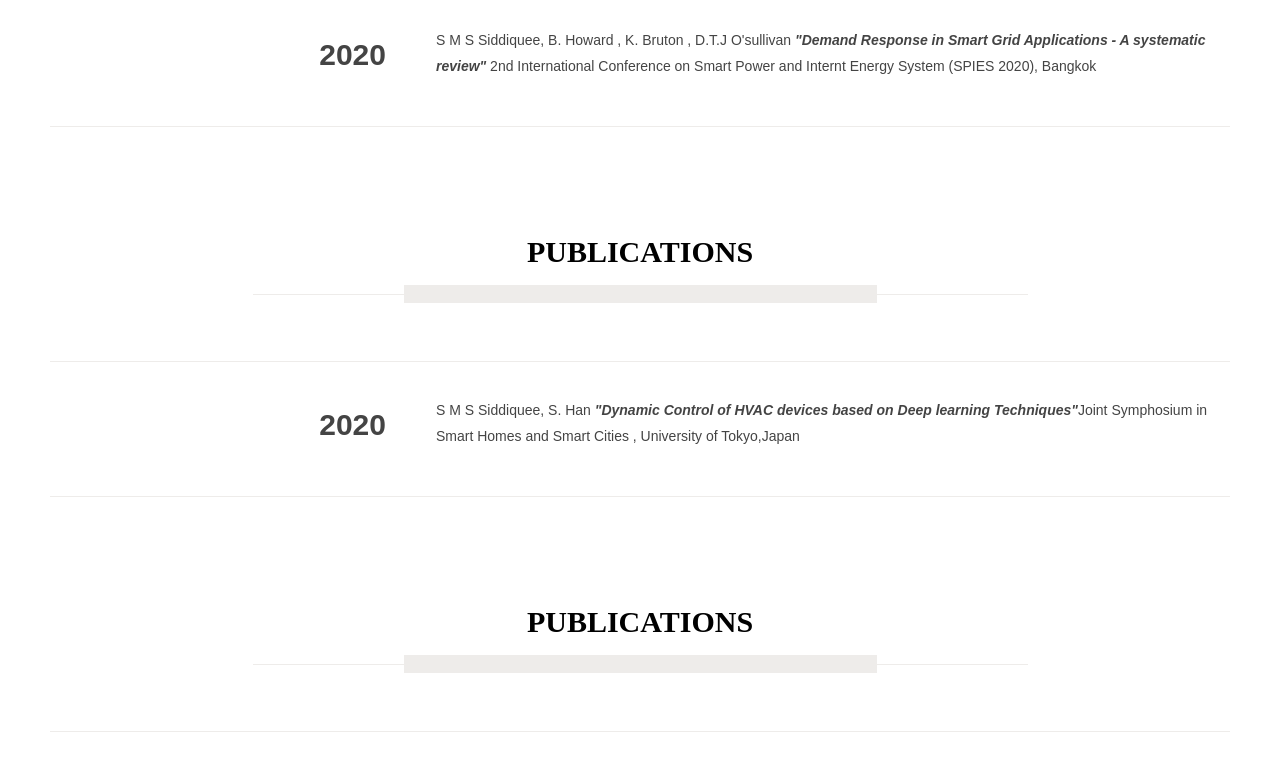
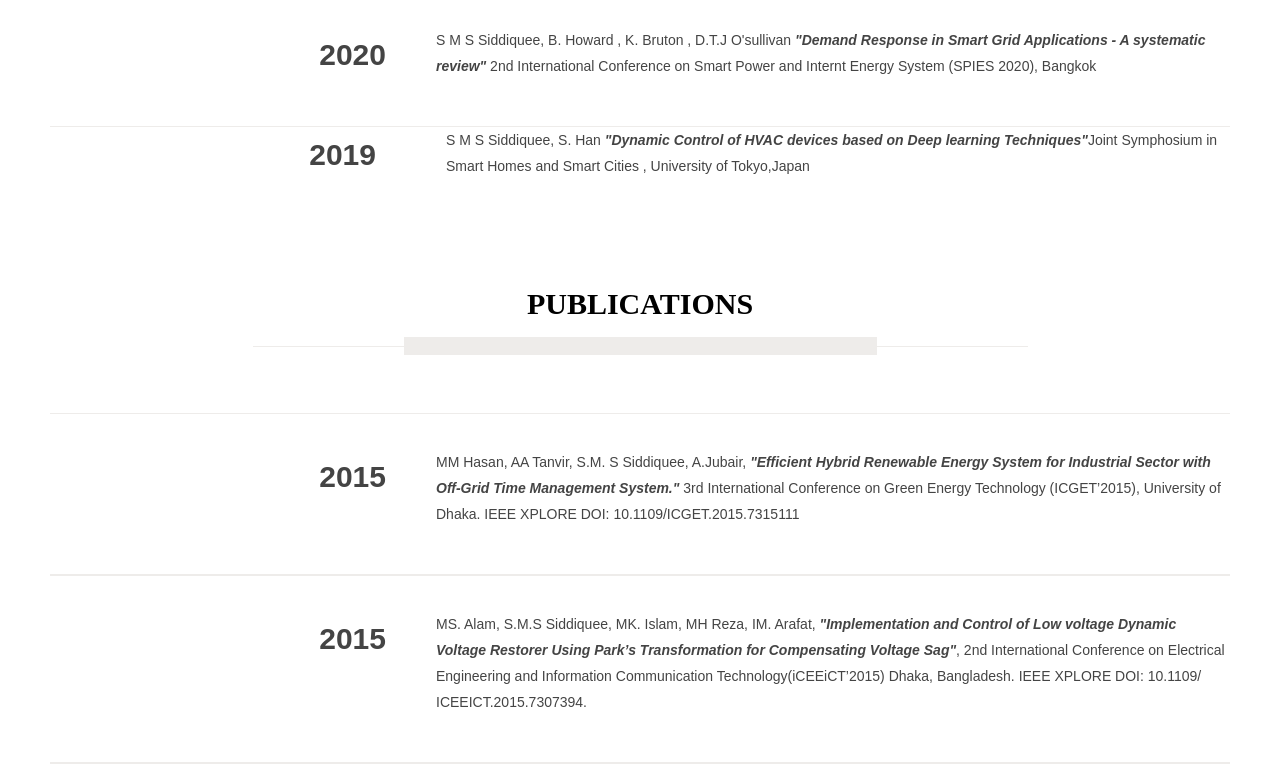
Before and after one commit to Mys-togan/ShahnewazSiddiquee, a plain HTML site: page publications.html in a window 1280 px wide. Shown: the part 360-1124 px from the top of the page. Drawn offline with Linux system fonts and the light colour scheme; a web font is replaced by a local one.

Commit message:
Update publications.html

```diff
--- a/publications.html
+++ b/publications.html
@@ -89,14 +89,10 @@
                         </div>
                     </div>
                 </div>
-         <div class="reference-bl">
-            <div class="container">
-                <h3 class="ribbon skills-ribbon">Publications <span></span></h3>
-                <div id="reference-slider" class="carousel slide" data-ride="carousel">
-                    <div class="carousel-inner" role="listbox">
+
                         <div class="item active">
                             <h3 class="name-ref">
-                                <span><b>2020</b></span>
+                                <span><b>2019</b></span>
                             </h3>
                             <p> S M S Siddiquee, S. Han <b><i>"Dynamic Control of HVAC devices based on Deep learning Techniques"</i></b>Joint Symphosium in Smart Homes and Smart Cities , University of Tokyo,Japan </p>
                         </div>
```
